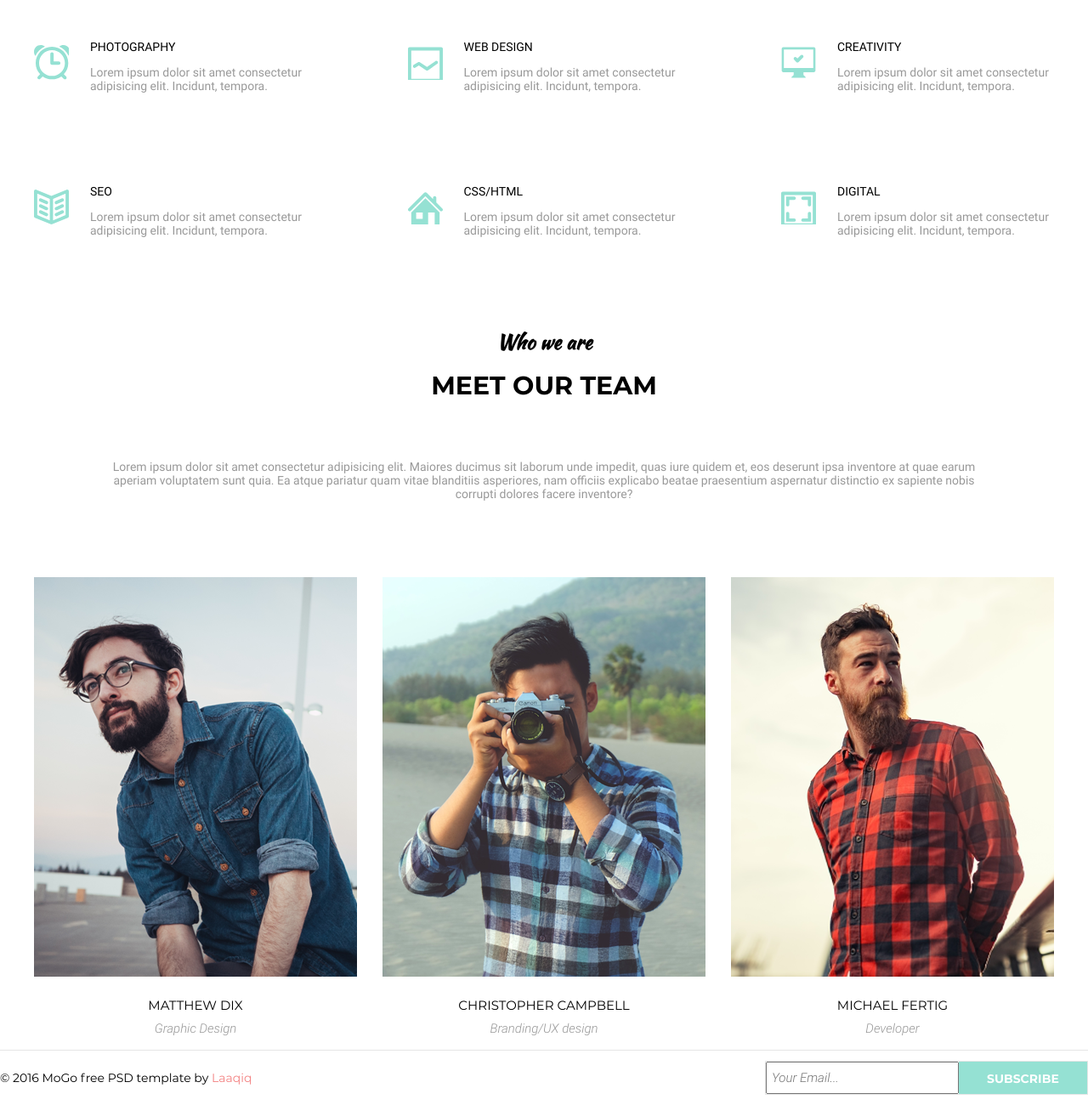
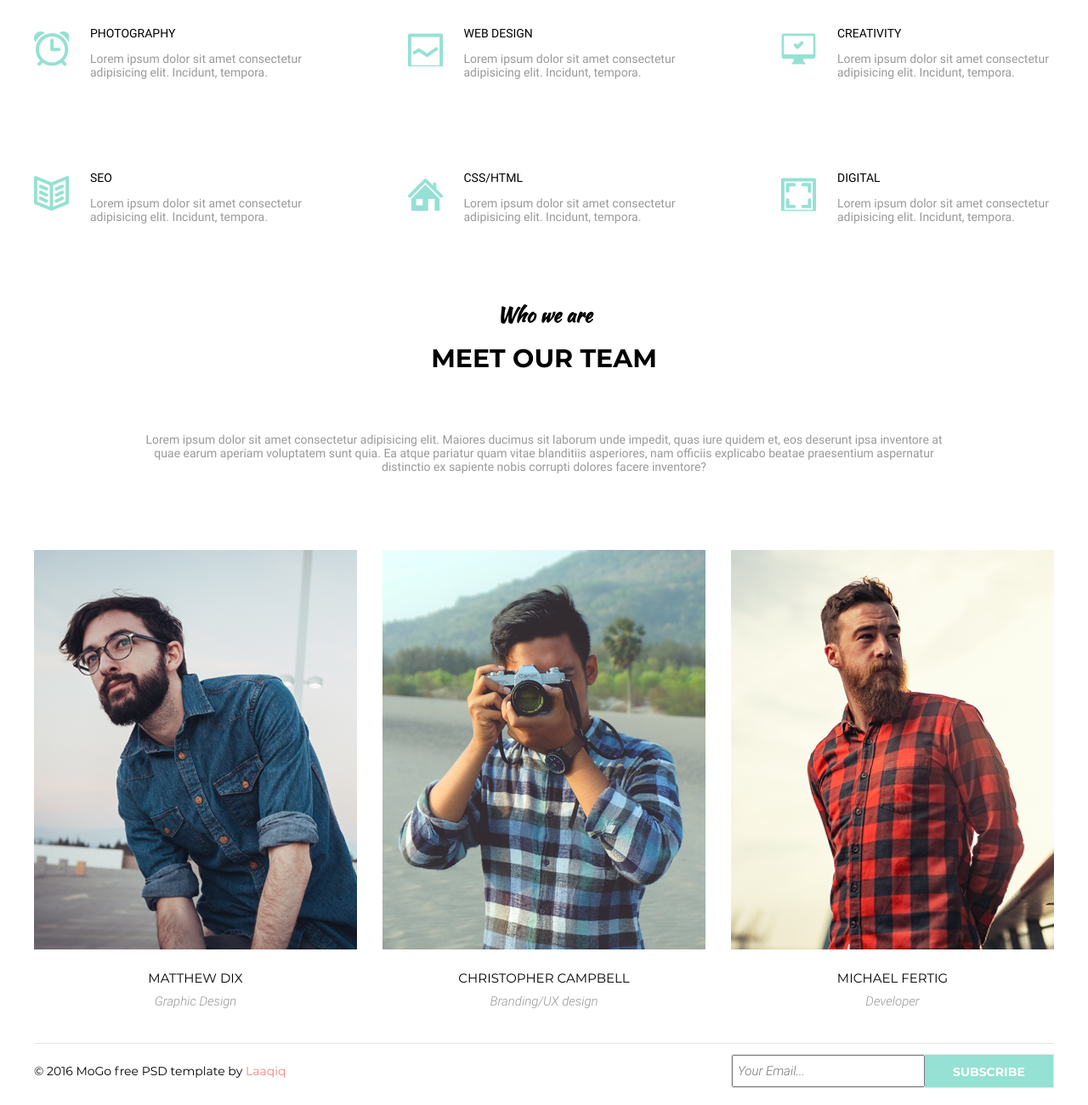
Before and after one commit to KirillKulakow/goit-fe-course, a plain HTML site: page html-css/module-10/index.html in a window 1280 px wide. Shown: the part 1270-2570 px from the top of the page at 85% size. Drawn offline with Linux system fonts and the light colour scheme.

Commit message:
add module 10

```diff
--- a/html-css/module-10/css/style.css
+++ b/html-css/module-10/css/style.css
@@ -11,7 +11,7 @@ html {
           box-sizing: inherit;
 }
 
-h2, h1, p {
+h2, h1, p, ul {
   margin: 0;
   padding: 0;
 }
@@ -22,7 +22,6 @@ h2, h1, p {
 
 .page-header {
   margin: 0 auto;
-  margin-bottom: 135px;
   padding-top: 30px;
   height: 1000px;
   background: -webkit-gradient(linear, left bottom, left top, from(rgba(252,227,138,0.9)), to(rgba(243,129,129,0.9))), url(../img/bcg_header.png);
@@ -170,8 +169,12 @@ h2, h1, p {
   border-color: #fce38a;
 }
 
-.services__container {
-  min-width: 1185px;
+.section__services {
+  padding-top: 135px;
+}
+
+.container {
+  width: 1200px;
   margin: 0 auto;
 }
 
@@ -213,6 +216,8 @@ h2, h1, p {
 }
 
 .services__content {
+  margin: 0;
+  padding: 0;
   display: -webkit-box;
   display: -ms-flexbox;
   display: flex;
@@ -221,7 +226,6 @@ h2, h1, p {
           justify-content: space-between;
   -ms-flex-wrap: wrap;
       flex-wrap: wrap;
-  padding: 0 40px;
 }
 
 .services__content-item {
@@ -283,7 +287,7 @@ h2, h1, p {
 }
 
 .team__list {
-  padding: 0 40px;
+  margin-bottom: 40px;
   display: -webkit-box;
   display: -ms-flexbox;
   display: flex;
@@ -423,7 +427,7 @@ h2, h1, p {
   color: #999999;
 }
 
-.footer {
+.section__footer {
   height: 65px;
   border-top: 1px solid #e5e5e5;
   display: -webkit-box;
--- a/html-css/module-10/index.html
+++ b/html-css/module-10/index.html
@@ -56,7 +56,7 @@
   </header>
   <main class="main">
     <section class="section__services">
-      <div class="services__container">
+      <div class="container">
         <div class="services__title">
           <h2 class="title__monts title--ms-unique"><span class="title__kaus_script title--ks-unique">We work with </span>amazing services</h2>
         </div>
@@ -119,6 +119,7 @@
       </div>
     </section>
     <section class="section__team">
+      <div class="container">
         <div class="team__title">
           <h2 class="title__monts title--ms-unique"><span class="title__kaus_script title--ks-unique">Who we are </span>meet our team</h2>
         </div>
@@ -262,16 +263,20 @@
               <p class="team__info-special">Developer</p>
             </div>
           </li>
+        </ul>
+      </div>
     </section>
   </main>
   <footer>
-    <div class="footer">
+    <div class="container">
+      <div class="section__footer">
         <p class="footer__designed">© 2016 MoGo free PSD template by <span class="footer__designed-color">Laaqiq</span></p>
         <div class="footer__block-email">
           <input class="email-input" type="email" placeholder="Your Email..."></input>
           <button class="email-subscribe">subscribe</button>
         </div>
       </div>
+    </div>
   </footer>
 </body>
 </html>
```
Lines whose indentation alone changed are shown as unchanged.
